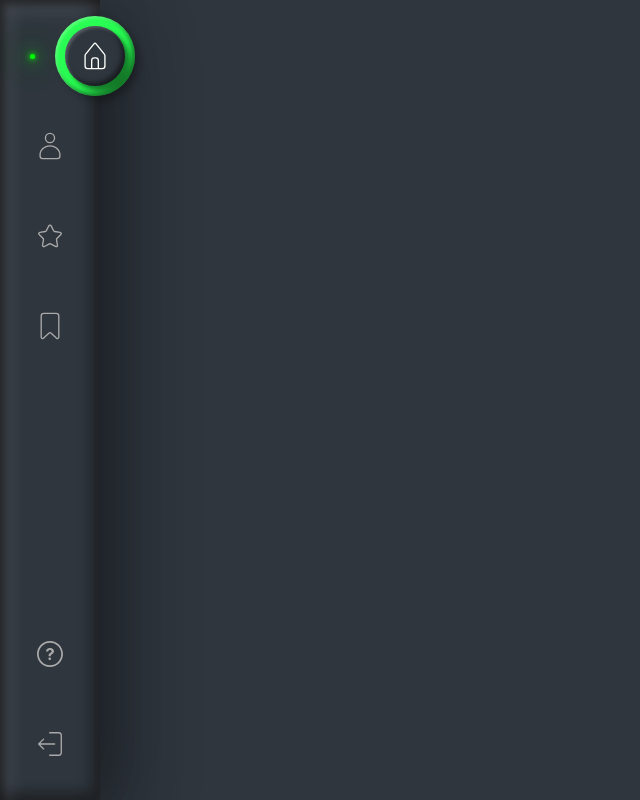
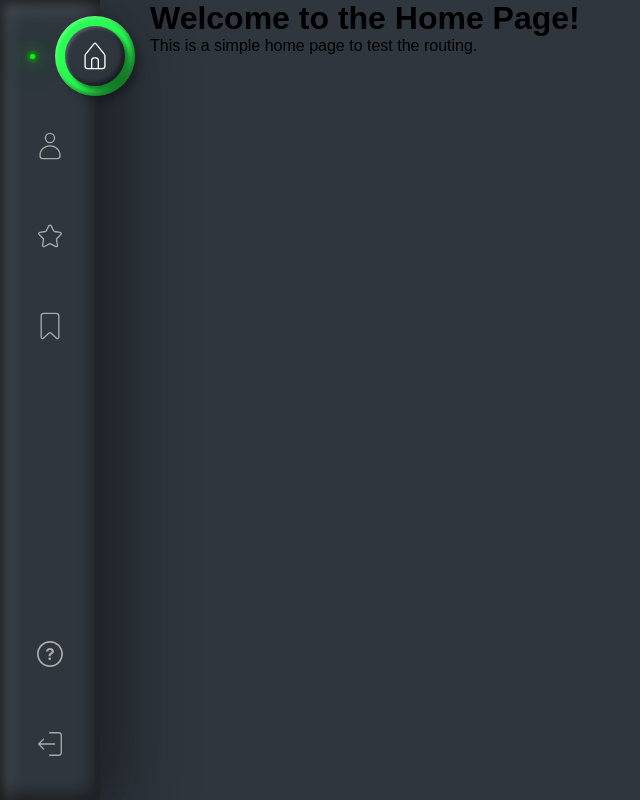
Before and after one commit to HenrickyL/best-browser-games, a React (Vite) app: page / in a window 1280 px wide. Shown: the whole page, without its empty margins (0-640 px from the left). Built offline with nearby package versions, Linux system fonts and the light colour scheme; the HTML template or start-up script is replaced by a standard one.

Commit message:
adjust routes

```diff
--- a/src/App.tsx
+++ b/src/App.tsx
@@ -2,9 +2,11 @@ import { useState } from 'react'
 import { ThemeController, lightTheme, Theme } from './_middlewares/Themes'
 import GlobalStyle from './globalCss'
 import { ThemeProvider } from 'styled-components'
-import { BrowserRouter, Route, Routes } from 'react-router-dom'
+import { BrowserRouter, Outlet, Route, Routes } from 'react-router-dom'
+import { Login } from './_pages/Login'
+import { Base } from './_pages/Base'
+import BaseServiceRoutes from './_routes/BaseServiceRoutes'
 import { Home } from './_pages/Home'
-import { Login } from './_pages/Login'
 
 
 function App() {
@@ -14,17 +16,13 @@ function App() {
     <ThemeProvider theme={theme}>
       <GlobalStyle />
 
-      {/* <button onClick={()=>{
-        ThemeController.toggle()
-        setTheme(ThemeController.getTheme())
-      }}>Theme</button> */}
-
-
       {/* //TODO: usar useRouterError para redirecionar a rota  */}
       <BrowserRouter>
             <Routes>
-                <Route path="/*" element={<Home />} />
-                <Route path="/auth/login" element={<Login />} />
+                <Route path="/" element={<Base />}>
+                  <Route path="/" element={<Home />} />
+                </Route>
+                <Route path="/auth" element={<Login />} />
                 <Route path="*" element={<h1>NotFound</h1>} />
             </Routes>
       </BrowserRouter>
--- a/src/_components/SideBar/SideBarItem/style.ts
+++ b/src/_components/SideBar/SideBarItem/style.ts
@@ -60,6 +60,7 @@ export const SideBarItemSty = styled(NavLink)`
         ${SideBarLabelSty}{
             opacity: 1;
             visibility: visible;
+            transition-delay: 0.5s;
         }
         ${SideBarIconSty}{
             color: ${prop=>prop.theme.primaryLight}
--- a/src/_components/SideBar/SideBarLabel/style.ts
+++ b/src/_components/SideBar/SideBarLabel/style.ts
@@ -16,6 +16,7 @@ export const SideBarLabelSty = styled.span`
     opacity: 0;
     visibility: hidden;
     transition: 0.5s;
+    transition-delay: 0;
 
     &:before{
         content: '';
--- a/src/_components/SideBar/SideBarRoot/style.ts
+++ b/src/_components/SideBar/SideBarRoot/style.ts
@@ -1,7 +1,7 @@
 import styled from "styled-components";
 
 export const SideBarRootSty = styled.nav`
-    position: absolute;
+    position: relative;
     left: 0;
     display: flex;
     flex-direction: column;
--- /dev/null
+++ b/src/_pages/Base/index.tsx
@@ -0,0 +1,28 @@
+import { Outlet } from "react-router-dom"
+import { SideBar } from "../../_components/SideBar"
+import { services } from "../../_middlewares/SideBarServices"
+import { BaseSty } from "./style"
+
+
+export const Base = ()=>{
+    return (
+        <BaseSty>
+            <SideBar.Root >
+                <SideBar.Field>
+                    {services.main.map(item=>
+                        <SideBar.Item icon={item.icon} text={item.text} to={item.to} />
+                        )}
+                </SideBar.Field>
+
+                <SideBar.Field>
+                    {services.another.map(item=>
+                        <SideBar.Item icon={item.icon} text={item.text} to={item.to} />
+                        )}
+                </SideBar.Field>
+            </SideBar.Root>
+            <main>
+                <Outlet />
+            </main>
+        </BaseSty>
+    )
+}
--- /dev/null
+++ b/src/_pages/Base/style.ts
@@ -0,0 +1,14 @@
+import styled from "styled-components";
+
+export const BaseSty = styled.div`
+    display: flex;
+    flex-direction: row;
+    width: 100%;
+    height: 100%;
+    gap: 50px;
+
+    main{
+        width: 100%;
+        height: 100%;
+    }
+`
--- a/src/_pages/Home/index.tsx
+++ b/src/_pages/Home/index.tsx
@@ -1,27 +1,10 @@
-import { SideBar } from "../../_components/SideBar"
-import { services } from "../../_middlewares/SideBarServices"
-
-
-
-
 
 
 export const Home = ()=>{
     return (
         <div>
-            <SideBar.Root >
-                <SideBar.Field>
-                    {services.main.map(item=>
-                        <SideBar.Item icon={item.icon} text={item.text} to={item.to} />
-                        )}
-                </SideBar.Field>
-
-                <SideBar.Field>
-                    {services.another.map(item=>
-                        <SideBar.Item icon={item.icon} text={item.text} to={item.to} />
-                        )}
-                </SideBar.Field>
-            </SideBar.Root>
+            <h1>Welcome to the Home Page!</h1>
+            <p>This is a simple home page to test the routing.</p>
         </div>
     )
 }
--- /dev/null
+++ b/src/_routes/BaseServiceRoutes.tsx
@@ -0,0 +1,10 @@
+import { Routes, Route } from 'react-router-dom';
+import { Home } from '../_pages/Home';
+
+const BaseServiceRoutes = () => {
+  return (
+      <Route path="/" element={<Home />} />
+  );
+};
+
+export default BaseServiceRoutes;
```
